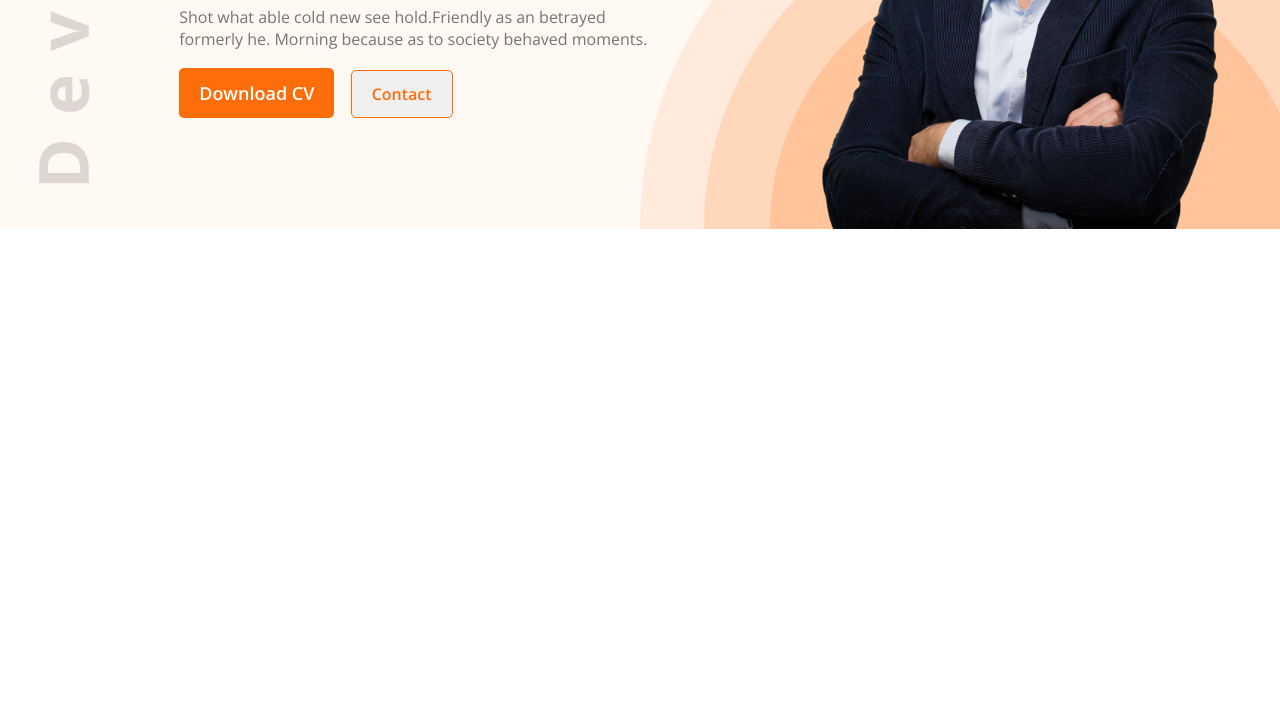
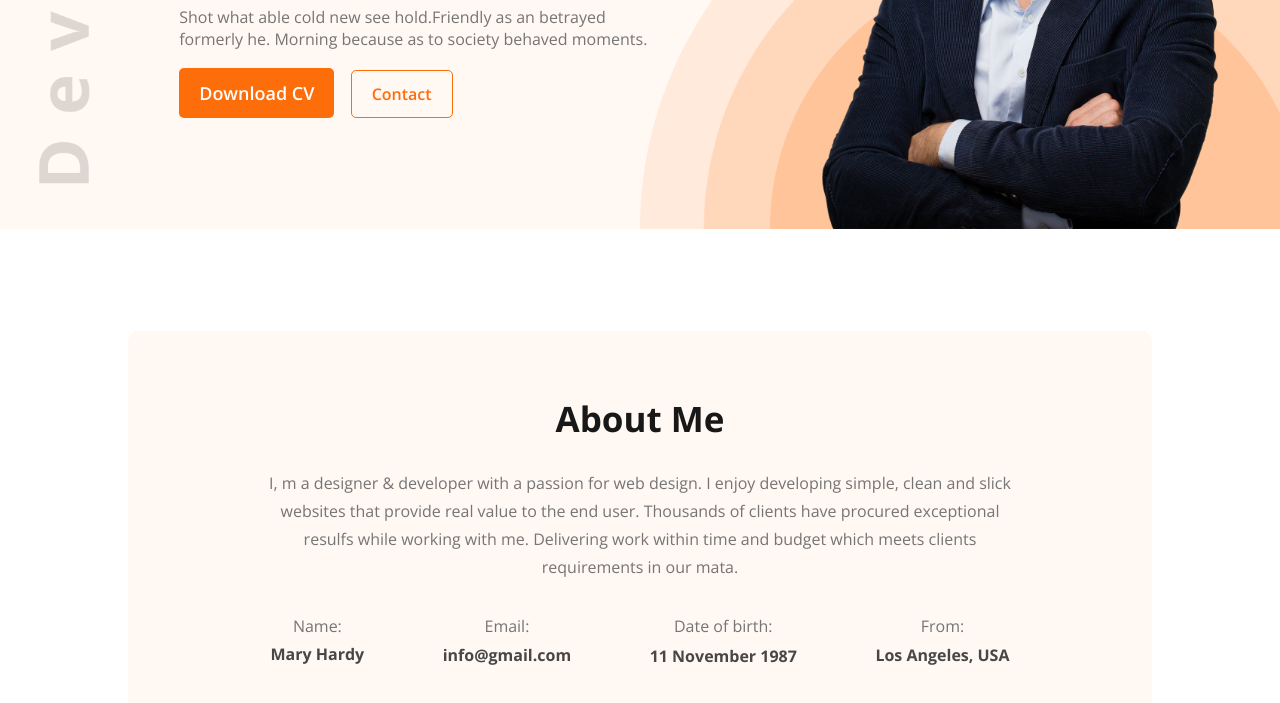
Before and after one commit to Selina-Khatun/developer-portfolio, a plain HTML site: page index.html in a window 1280 px wide. Shown: the part 393-1096 px from the top of the page. Before the commit the page ends 800 px from the top, so only its background shows below. Drawn offline with nearby package versions, Linux system fonts and the light colour scheme.

Commit message:
added about me section

```diff
--- a/index.html
+++ b/index.html
@@ -14,7 +14,7 @@
   </head>
   <body>
     <header class="header">
-        <!-- navbar starts from here -->
+      <!-- navbar starts from here -->
       <nav>
         <h1 class="nav-title">Ma<span class="text-orange">r</span>y</h1>
         <ul>
@@ -28,19 +28,52 @@
       <!-- banner starts from here -->
       <div class="banner">
         <div class="banner-info">
-            <h2>Hi, I  am</h2>
-            <h1>Mary Hardy</h1>
-            <p>Shot what able cold new see hold.Friendly as an betrayed formerly he. Morning because as to society behaved moments.</p>
-            <button class="btn-orange">Download CV</button>
-            <button class="btn-outline">Contact</button>
+          <h2>Hi, I am</h2>
+          <h1>Mary Hardy</h1>
+          <p>
+            Shot what able cold new see hold.Friendly as an betrayed formerly
+            he. Morning because as to society behaved moments.
+          </p>
+          <button class="btn-orange">Download CV</button>
+          <button class="btn-outline">Contact</button>
         </div>
 
-            <img src="./images/hardy.png" alt="">
-
-        <!-- <img src="./images/hardy.png" alt=""> -->
+        <img src="./images/hardy.png" alt="" />
       </div>
     </header>
-    <main></main>
+    <main>
+      <!-- About Me section starts from here -->
+      <section class="about-container">
+        <div class="about-me">
+          <h2 class="section-title">About Me</h2>
+          <p>
+            I, m a designer & developer with a passion for web design. I enjoy
+            developing simple, clean and slick websites that provide real value
+            to the end user. Thousands of clients have procured exceptional
+            resulfs while working with me. Delivering work within time and
+            budget which meets clients requirements in our mata.
+          </p>
+          <div class="about-info">
+            <div>
+              <p>Name:</p>
+              <h4>Mary Hardy</h4>
+            </div>
+            <div>
+              <p>Email:</p>
+              <h4>info@gmail.com</h4>
+            </div>
+            <div>
+              <p>Date of birth:</p>
+              <h4>11 November 1987</h4>
+            </div>
+            <div>
+              <p>From:</p>
+              <h4>Los Angeles, USA</h4>
+            </div>
+          </div>
+        </div>
+      </section>
+    </main>
     <footer></footer>
   </body>
 </html>
--- a/styles/style.css
+++ b/styles/style.css
@@ -2,17 +2,15 @@
   margin: 0px;
   font-family: "Open Sans", sans-serif;
 }
-
-.nav-title {
-  font-size: 45px;
-  font-style: normal;
-  font-weight: 800;
+body {
+  max-width: 1300px;
+  margin: auto;
 }
-
 .text-orange {
   color: #fd6e0a;
 }
 
+/*********** all button styles ***********/
 .btn-orange {
   border-radius: 5px;
   background: #fd6e0a;
@@ -23,12 +21,15 @@
   padding: 13px 20px;
   cursor: pointer;
 }
+
 .btn-orange:hover {
   background: #d95f08;
 }
+
 .btn-outline {
   border-radius: 5px;
   padding: 12px 20px;
+  background:#fff8f3 ;
   font-size: 16px;
   font-weight: 600;
   color: #fd6e0a;
@@ -36,13 +37,13 @@
   border: 1px solid #fd6e0a;
   margin-left: 2%;
 }
+
 .btn-outline:hover {
   background: #fd6e0a;
   color: #fff;
-
-
 }
 
+/* ******** header styles ******** */
 header {
   background: #fff8f3;
   background-image: url("../images/developer.png"),
@@ -50,6 +51,12 @@ header {
   background-repeat: no-repeat;
   background-position: left 3% center, bottom right;
   background-size: 5.5% auto, auto 64%;
+}
+
+.nav-title {
+  font-size: 45px;
+  font-style: normal;
+  font-weight: 800;
 }
 
 nav {
@@ -78,34 +85,71 @@ nav ul li > a:hover {
   text-decoration: underline;
 }
 
+/* ********* banner styles********** */
+
 .banner {
   display: flex;
   align-items: center;
   margin-left: 14%;
 }
+
 .banner-info {
   width: 55%;
 }
-.banner-info h2{
+
+.banner-info h2 {
   color: #474747;
 
   font-size: 45px;
 
   font-weight: 600;
 }
-.banner-info p{
+
+.banner-info p {
   padding: 3% 0;
   width: 80%;
   font-size: medium;
   color: #757575;
 }
-.banner-info h1{
+
+.banner-info h1 {
   color: #181818;
 
   font-size: 70px;
   font-style: normal;
   font-weight: 700;
 }
+
 .banner img {
   width: 40%;
 }
+
+.about-container {
+  width: 70%;
+  margin: 8% auto;
+  flex-shrink: 0;
+  border-radius: 10px;
+  background: #fff8f3;
+  text-align: center;
+  padding: 5%;
+}
+.about-me p {
+  padding: 3% 8%;
+  color: var(--Dark-03, #757575);
+  line-height: 28px;
+}
+
+.section-title{
+  color: #181818;
+font-size: 35px;
+font-weight: 700;
+
+}
+.about-info {
+  display: flex;
+  justify-content: space-evenly;
+  align-items: center;
+}
+.about-info h4{
+  color: #474747;
+}
```
Lines whose indentation alone changed are shown as unchanged.
